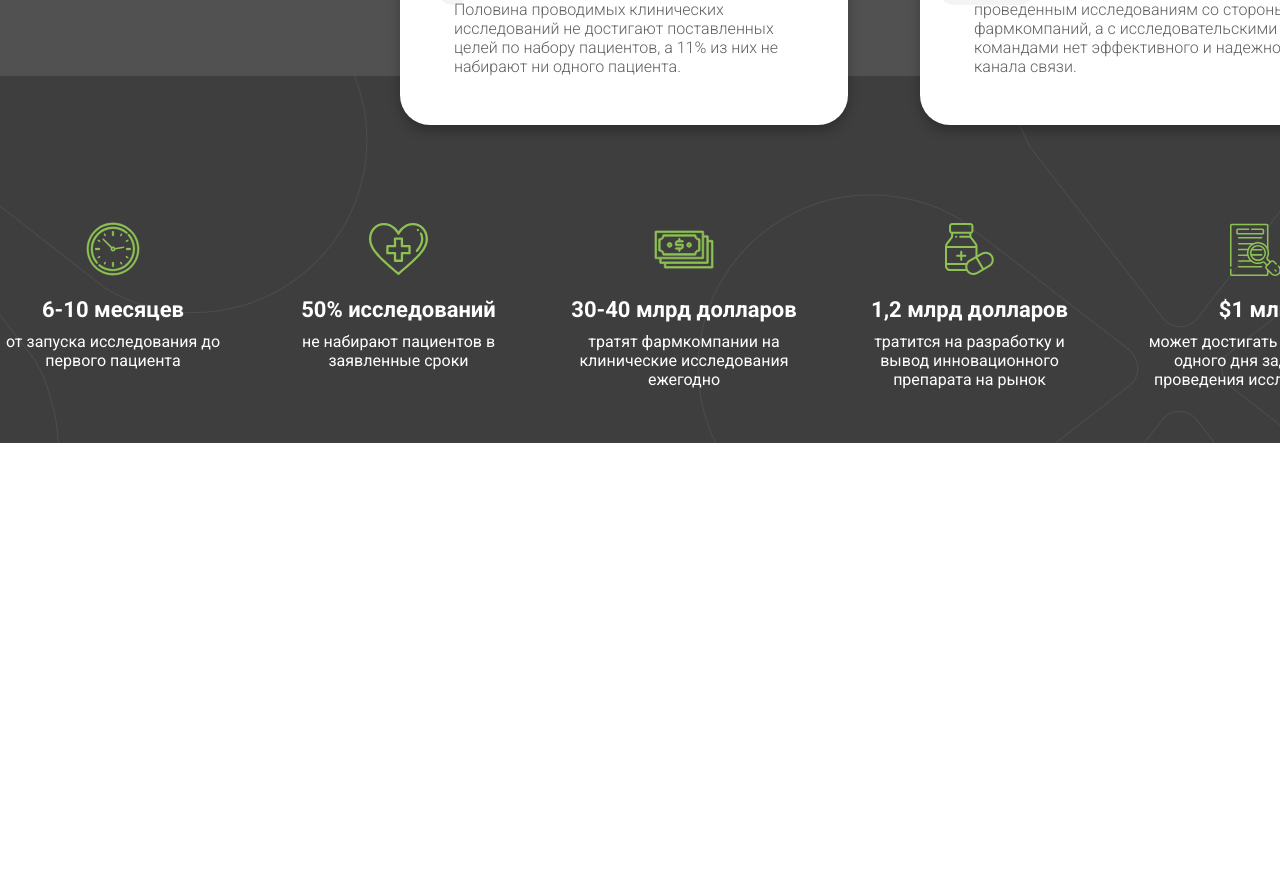
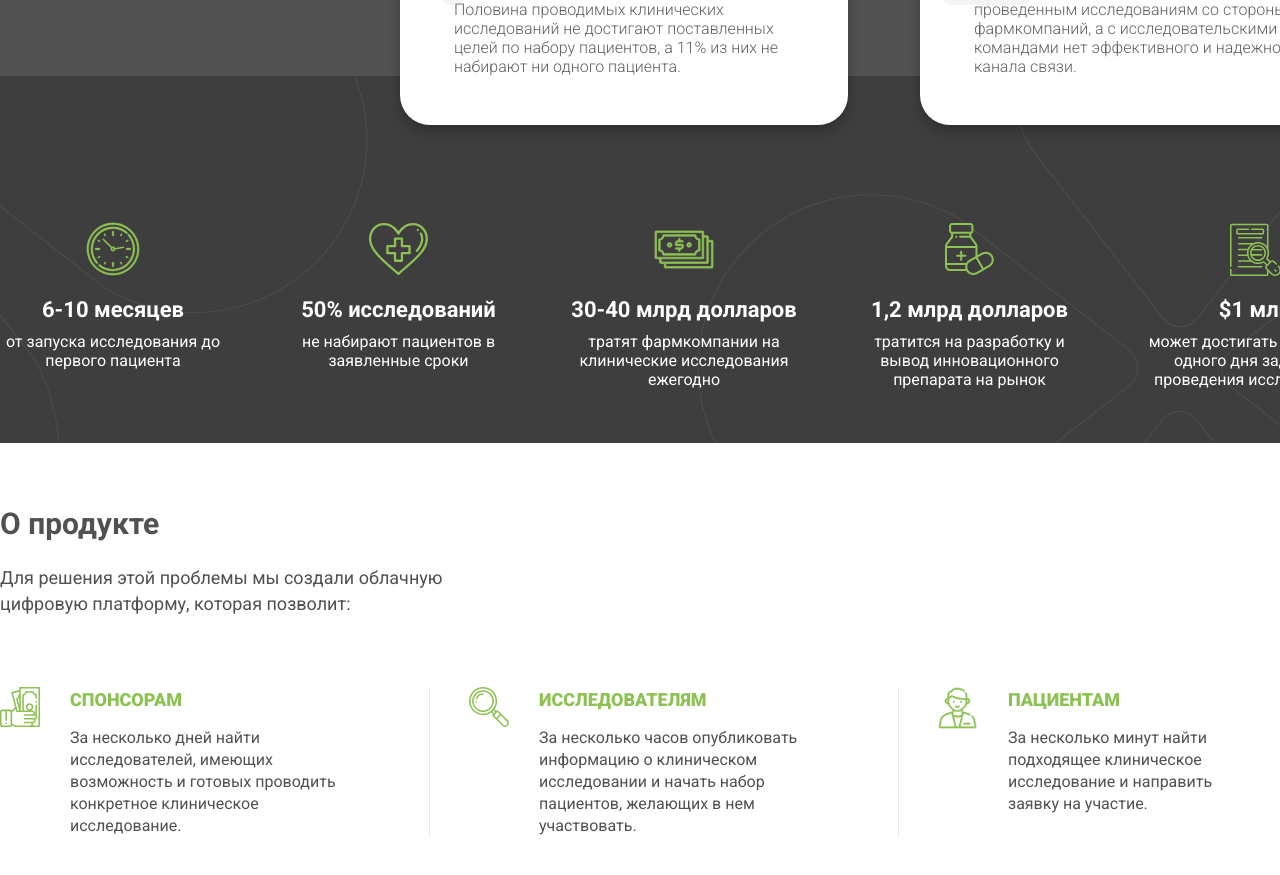
Before and after one commit to DarkSidr/beznebes, a website: page src/index.html in a window 1280 px wide. Shown: the part 221-1096 px from the top of the page. Before the commit the page ends 800 px from the top, so only its background shows below. Drawn offline with nearby package versions, Linux system fonts and the light colour scheme; files that its build step writes are made by us from their sources; files whose address does not match are found by name.

Commit message:
add product block

```diff
--- a/src/index.html
+++ b/src/index.html
@@ -96,6 +96,32 @@
         </div>
     </section>
 
+    <section class="product">
+        <div class="container">
+            <div class="product__title">О продукте</div>
+            <div class="product__subtitle">Для решения этой проблемы мы создали облачную цифровую платформу, которая
+                позволит:</div>
+            <div class="product__wrapper">
+                <div class="block">
+                    <div class="block__title block__title-one">СПОНСОРАМ</div>
+                    <div class="block__descr">За несколько дней найти исследователей, имеющих возможность и готовых
+                        проводить конкретное клиническое исследование.</div>
+                </div>
+                <div class="block">
+                    <div class="block__title block__title-two">Исследователям</div>
+                    <div class="block__descr">За несколько часов опубликовать информацию о клиническом исследовании и
+                        начать набор пациентов, желающих в нем участвовать.</div>
+                </div>
+                <div class="block">
+                    <div class="block__title block__title-three">Пациентам</div>
+                    <div class="block__descr">За несколько минут найти <br> подходящее клиническое исследование и
+                        направить <br>
+                        заявку на участие.
+                    </div>
+                </div>
+            </div>
+        </div>
+    </section>
 </body>
 
 </html>
--- /dev/null
+++ b/src/sass/blocks/_product.scss
@@ -0,0 +1,105 @@
+.product {
+    min-height: 404px;
+    padding-top: 63px;
+    padding-bottom: 98px;
+
+    &__title {
+        font-weight: 700;
+        font-size: 30px;
+        line-height: 35px;
+        color: #515151;
+    }
+
+    &__subtitle {
+        margin-top: 24px;
+        width: 450px;
+        font-weight: 400;
+        font-size: 18px;
+        line-height: 26px;
+        color: #515151;
+    }
+
+    &__wrapper {
+        margin-top: 70px;
+        display: flex;
+        justify-content: space-between;
+    }
+
+    .block {
+        display: flex;
+        flex-direction: column;
+        border-right: 1px solid #E8E8E8;
+        width: 430px;
+
+        &:last-child {
+            border-right: none;
+        }
+
+        &__descr {
+            width: 300px;
+        }
+
+        &__title {
+            font-weight: 900;
+            font-size: 18px;
+            line-height: 26px;
+            color: #8EC154;
+            margin-left: 70px;
+            text-transform: uppercase;
+
+            &-one {
+                position: relative;
+
+                &:after {
+                    content: '';
+                    position: absolute;
+                    z-index: 3;
+                    top: 0px;
+                    left: -70px;
+                    width: 100%;
+                    height: 70px;
+                    background: url('../icons/sponsor.svg') no-repeat;
+                }
+            }
+
+            &-two {
+                position: relative;
+
+                &:after {
+                    content: '';
+                    position: absolute;
+                    z-index: 3;
+                    top: 0px;
+                    left: -70px;
+                    width: 100%;
+                    height: 70px;
+                    background: url('../icons/search.svg') no-repeat;
+                }
+            }
+
+            &-three {
+                position: relative;
+
+                &:after {
+                    content: '';
+                    position: absolute;
+                    z-index: 3;
+                    top: 0px;
+                    left: -70px;
+                    width: 100%;
+                    height: 70px;
+                    background: url('../icons/patient.svg') no-repeat;
+                }
+            }
+        }
+
+        &__descr {
+            margin-top: 14px;
+            margin-left: 70px;
+            font-weight: 400;
+            font-size: 16px;
+            line-height: 22px;
+            color: #515151;
+        }
+    }
+}
--- a/src/sass/style.scss
+++ b/src/sass/style.scss
@@ -14,3 +14,4 @@
 
 @import 'blocks/header';
 @import 'blocks/info';
+@import 'blocks/product';
```
Also changed, not shown: dist/css/style.min.css, dist/index.html.
